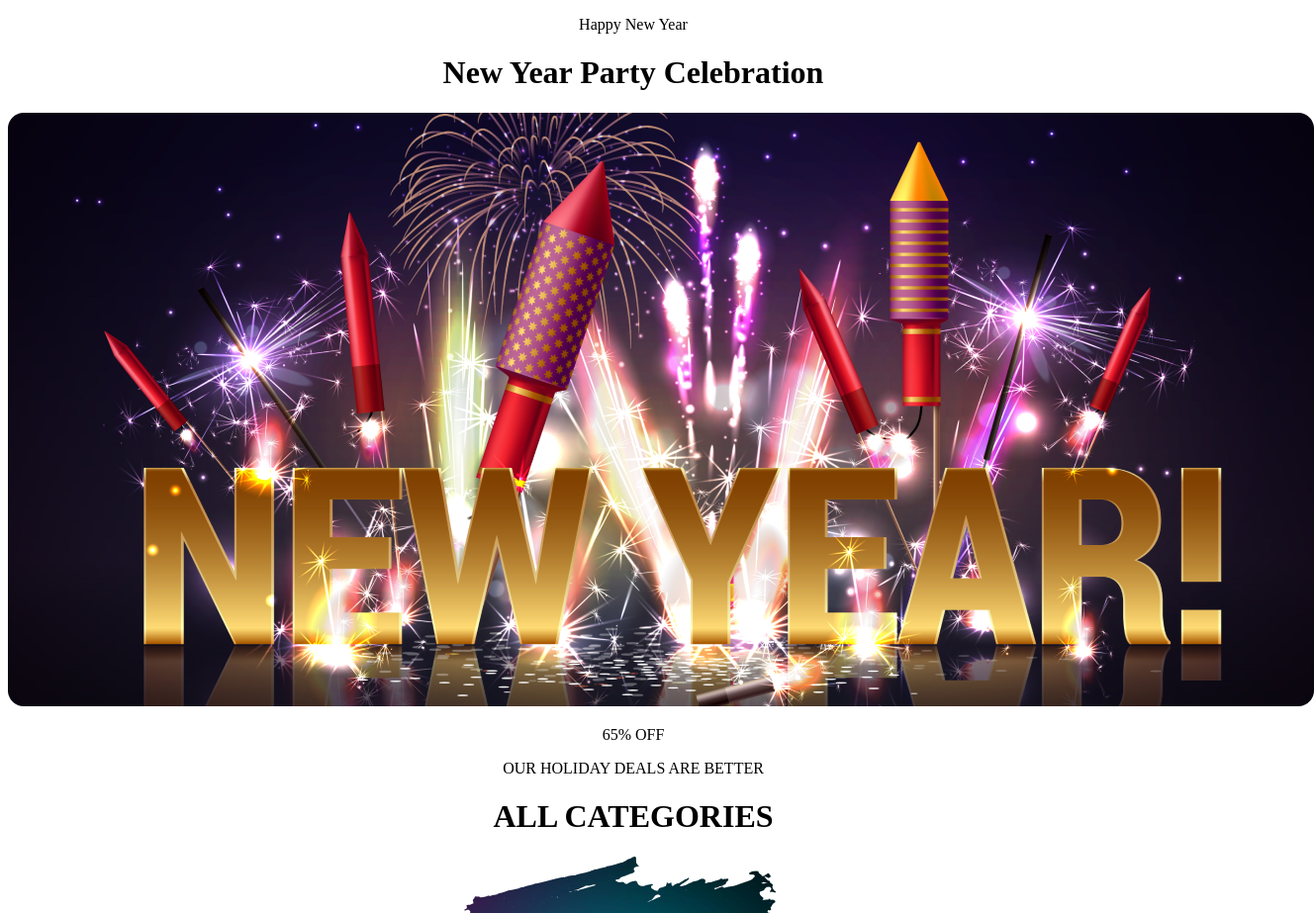
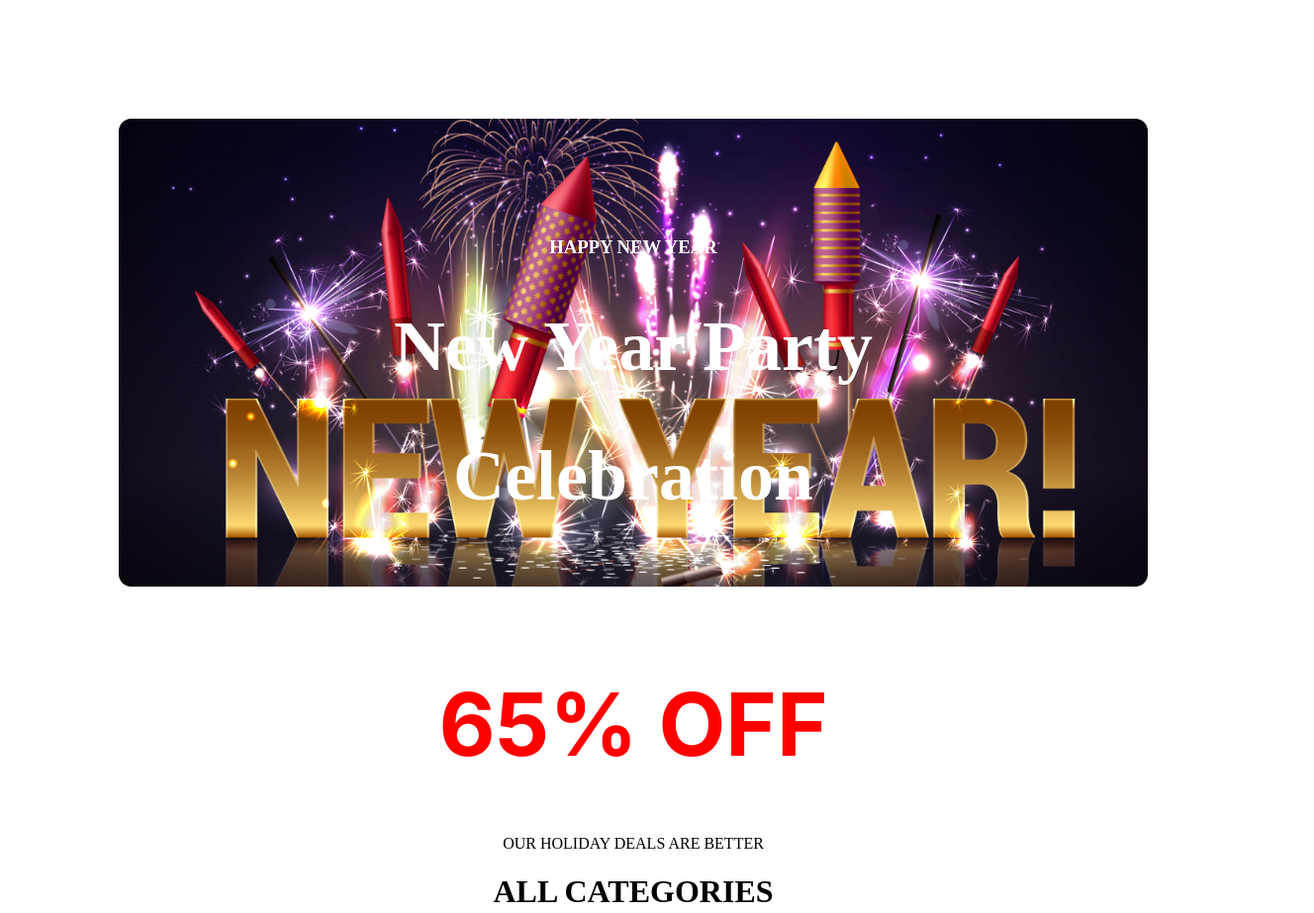
Before and after one commit to nasermunshi/First-Assignments, a plain HTML site: page index.html in a window 1280 px wide. Shown: the top 923 px of the page at 99% size, 1328 px wide, since content can reach past the window. Drawn offline with Linux system fonts and the light colour scheme.

Commit message:
adda the newYear

```diff
--- a/index.html
+++ b/index.html
@@ -1,39 +1,27 @@
 <!DOCTYPE html>
 <html lang="en">
-
 <head>
   <meta charset="UTF-8">
   <meta name="viewport" content="width=device-width, initial-scale=1.0">
-     <title>fitst assingnent</title>
+  <title>fitst assingment</title>
   <link rel="stylesheet" href="styles/style.css">
  </head>
+<body>
+ <head>
+  <div class="newyear">
+  <h3>HAPPY NEW YEAR</h3>
+  <h1 class="header">New Year Party </h1>
+  <h1 class="header">Celebration</h1>
+  </div>
+  </div>
 
-<body>
-<header>
-         <div class="container">
-       <p>Happy New Year</p>
-      <h1>New Year Party Celebration</h1>
-    <img src="resources/Banner Image.png" alt="">
-  </div >
-  <div class="content">
-       <p>65% OFF</p>
-         <p>OUR HOLIDAY DEALS ARE BETTER</p>
-         <p><h1>ALL CATEGORIES</h1>
-</p>
-         <img src="resources/New Year Photo.png" alt="">
   <div>
-        <h2>Welcome to midnight party</h2>
-        <p>Dolor sit amet consectetur. Consequat eget consectetur maecenas sed molestie malesuada. Ipsum sed sodales risus ut pellentesque vel euismod. </p>
-      </div>
-      <div>
-       <h1>Welcome to midnight party</h1>
-       <p>Dolor sit amet consectetur. Consequat eget consectetur maecenas sed molestie malesuada. Ipsum sed sodales risus ut pellentesque vel euismod. </p>
-       <button>Join now</button>
-       <img src="resources/Vectorrr.png" alt="">
+   <h1 class="fontStyle">65% OFF</h1>
+   <p class="font">OUR HOLIDAY DEALS ARE BETTER</p>
+   <h1 class="secountfont">ALL CATEGORIES</h1>
 
   </div>
-  </div>
-</header>
+
+ </head>
 </body>
-
 </html>
--- a/styles/style.css
+++ b/styles/style.css
@@ -1,3 +1,32 @@
-div {
- text-align: center;
+.newyear{
+    color: #fff;
+    text-align: center;
+    background-image: url('../resources/Banner\ Image.png');
+ background-repeat: no-repeat;
+ height: 400px;
+ width: 100%;
+background-size: contain;
+padding-top: 100px;
+
 }
+body{
+margin: 120px;
+}
+.header{
+    font-size: 72px;
+}
+.fontStyle{
+    color: #F00;
+    text-align: center;
+    font-family: Inter;
+    font-size: 88px;
+    font-style: normal;
+
+}
+.font {
+text-align: center;
+}
+.secountfont{
+    text-align: center;
+}
+ba
```
Lines whose indentation alone changed are shown as unchanged.
